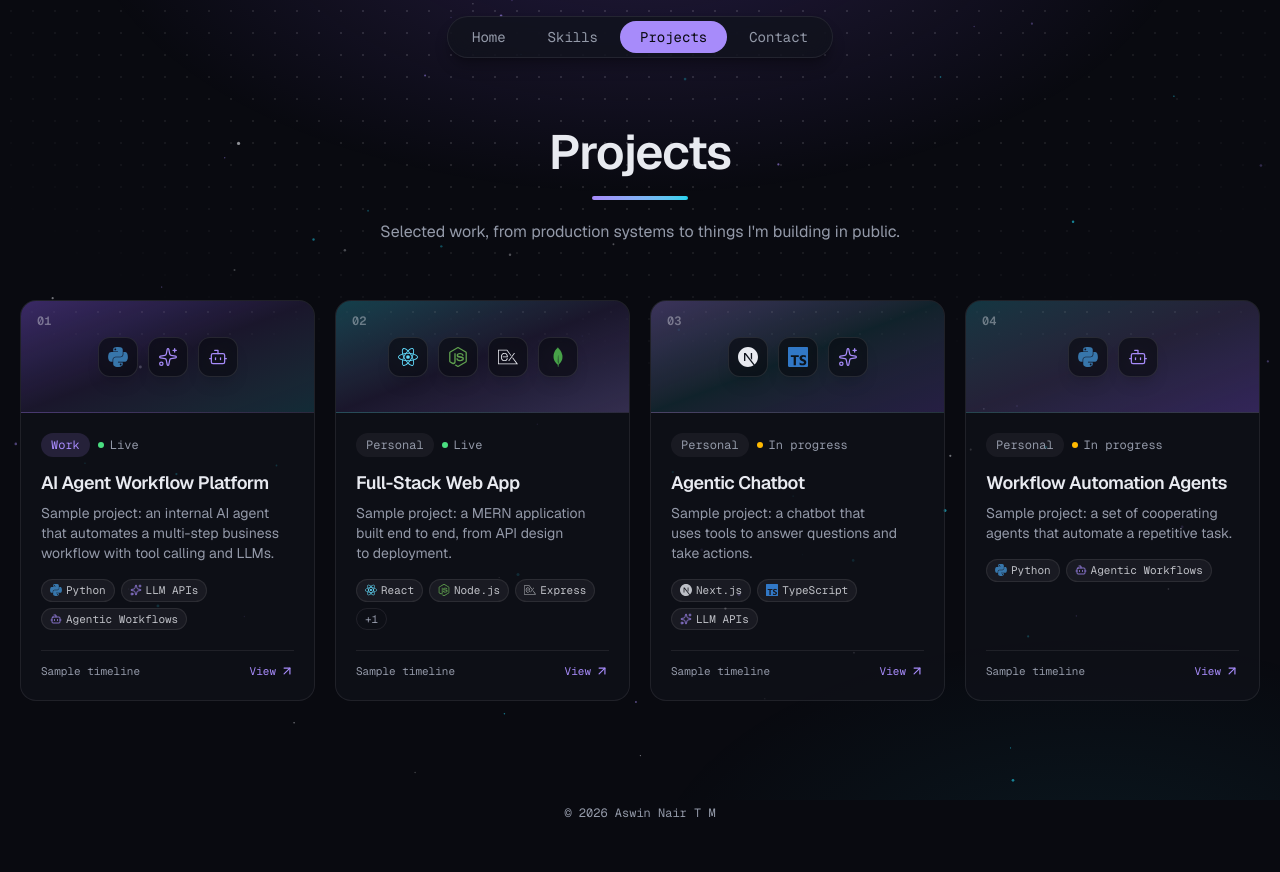
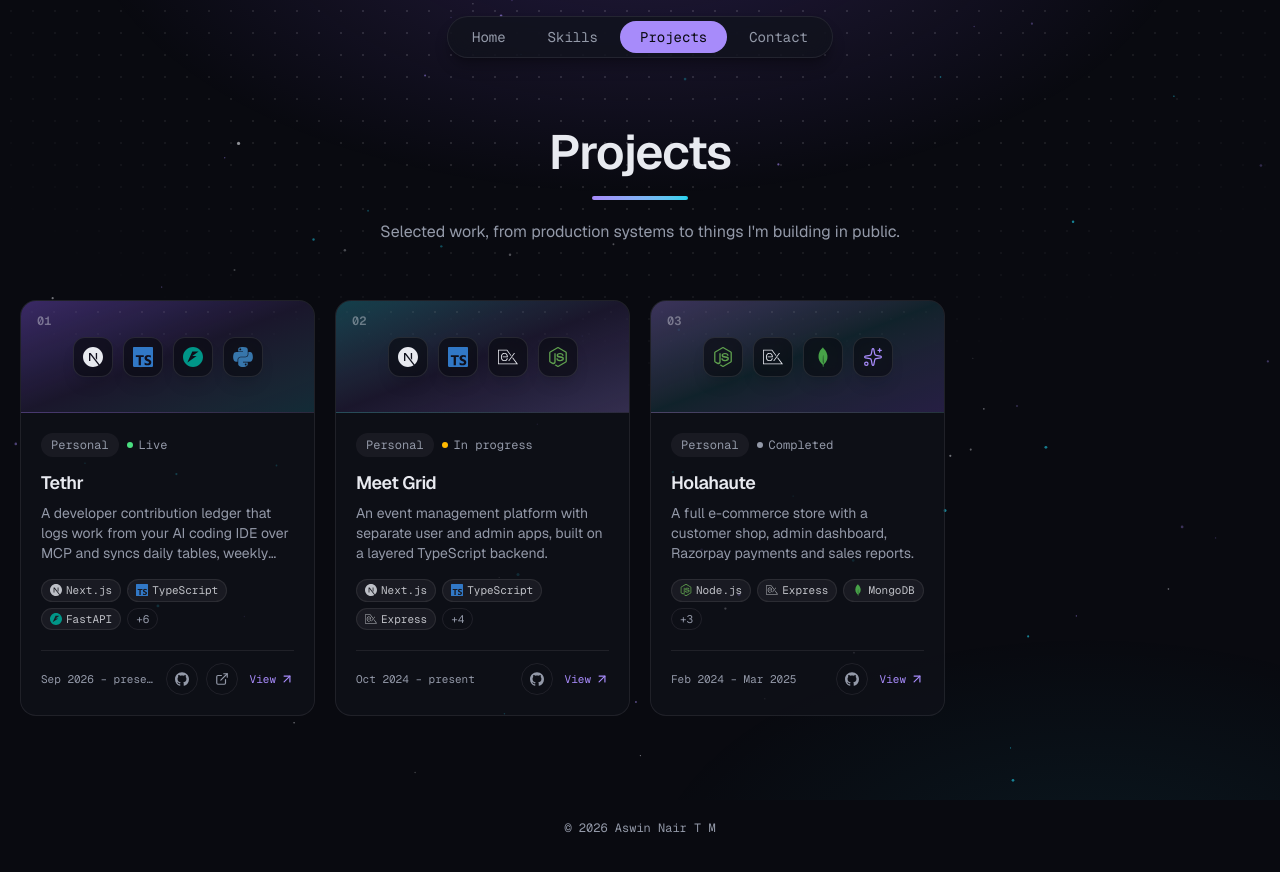
Before and after one commit to aswinambalathara/portfolio, a Next.js app: page /projects in a window 1280 px wide. Shown: the top 872 px of the page. Built offline with nearby package versions, Linux system fonts and the light colour scheme.

Commit message:
feat(projects): replace sample projects with Tethr, Meet Grid and Holahaute
- Add a "completed" project status
- Show GitHub and live links on cards, opening in a new tab
- Add the GitHub profile link

```diff
--- a/src/app/projects/[slug]/page.tsx
+++ b/src/app/projects/[slug]/page.tsx
@@ -75,6 +75,7 @@ export default async function ProjectPage({ params }: Props) {
                 <a
                   href={project.liveUrl}
                   rel="noopener"
+                  target="_blank"
                   className="inline-flex items-center gap-2 rounded-full bg-accent px-5 py-2.5 text-sm font-medium text-bg transition-colors hover:bg-fg"
                 >
                   <ExternalLink aria-hidden className="size-4" />
@@ -85,10 +86,11 @@ export default async function ProjectPage({ params }: Props) {
                 <a
                   href={project.repoUrl}
                   rel="noopener"
+                  target="_blank"
                   className="inline-flex items-center gap-2 rounded-full border border-line px-5 py-2.5 text-sm font-medium transition-colors hover:border-accent/60 hover:text-accent"
                 >
                   <BrandIcon slug="github" className="size-4" />
-                  Source code
+                  View on GitHub
                 </a>
               )}
             </>
--- a/src/components/project-badges.tsx
+++ b/src/components/project-badges.tsx
@@ -1,6 +1,12 @@
 import type { Project } from '@/content/site'
 
-// Work or Personal, plus live or in-progress status. Text first, colour second.
+const statuses: Record<Project['status'], { label: string; dot: string }> = {
+  live: { label: 'Live', dot: 'bg-online' },
+  'in-progress': { label: 'In progress', dot: 'bg-amber-400' },
+  completed: { label: 'Completed', dot: 'bg-muted' },
+}
+
+// Work or Personal, plus the project's status. Text first, colour second.
 export function ProjectBadges({ project }: { project: Project }) {
   return (
     <div className="flex flex-wrap items-center gap-2 font-mono text-xs">
@@ -14,11 +20,8 @@ export function ProjectBadges({ project }: { project: Project }) {
         {project.context === 'work' ? 'Work' : 'Personal'}
       </span>
       <span className="inline-flex items-center gap-1.5 text-muted">
-        <span
-          aria-hidden
-          className={`size-1.5 rounded-full ${project.status === 'live' ? 'bg-online' : 'bg-amber-400'}`}
-        />
-        {project.status === 'live' ? 'Live' : 'In progress'}
+        <span aria-hidden className={`size-1.5 rounded-full ${statuses[project.status].dot}`} />
+        {statuses[project.status].label}
       </span>
     </div>
   )
--- a/src/components/project-card.tsx
+++ b/src/components/project-card.tsx
@@ -1,6 +1,7 @@
-import { ArrowUpRight } from 'lucide-react'
+import { ArrowUpRight, ExternalLink } from 'lucide-react'
 import Link from 'next/link'
 
+import { BrandIcon } from '@/components/brand-icon'
 import { ProjectBadges } from '@/components/project-badges'
 import { SkillLogo } from '@/components/skill-logo'
 import type { Project } from '@/content/site'
@@ -13,14 +14,18 @@ const banners = [
   'from-cyan/20 via-accent/15 to-accent-strong/30',
 ]
 
+const iconLink =
+  'relative z-10 grid size-8 place-items-center rounded-full border border-line text-muted transition-colors hover:border-accent/60 hover:text-accent'
+
+// The title link stretches over the whole card (after:inset-0), so the card stays clickable while
+// the GitHub and live links sit above it as separate links. Confidential projects show neither.
 export function ProjectCard({ project, index }: { project: Project; index: number }) {
   const extraTech = project.tech.length - 3
+  const repoUrl = project.confidential ? undefined : project.repoUrl
+  const liveUrl = project.confidential ? undefined : project.liveUrl
 
   return (
-    <Link
-      href={`/projects/${project.slug}`}
-      className="group flex h-full flex-col overflow-hidden rounded-2xl border border-line bg-surface/60 transition-all duration-300 hover:-translate-y-1 hover:border-accent/50 hover:shadow-xl hover:shadow-accent-strong/15"
-    >
+    <article className="group relative flex h-full flex-col overflow-hidden rounded-2xl border border-line bg-surface/60 transition-all duration-300 hover:-translate-y-1 hover:border-accent/50 hover:shadow-xl hover:shadow-accent-strong/15 has-[a:focus-visible]:border-accent">
       <div
         className={`relative flex h-28 items-center justify-center border-b border-line bg-linear-to-br ${banners[index % banners.length]}`}
       >
@@ -47,7 +52,12 @@ export function ProjectCard({ project, index }: { project: Project; index: numbe
       <div className="flex flex-1 flex-col p-5">
         <ProjectBadges project={project} />
         <h2 className="mt-3 text-lg font-semibold tracking-tight transition-colors group-hover:text-accent">
+          <Link
+            href={`/projects/${project.slug}`}
+            className="outline-none after:absolute after:inset-0 after:content-['']"
+          >
             {project.title}
+          </Link>
         </h2>
         <p className="mt-1.5 line-clamp-3 text-sm text-pretty text-muted">{project.summary}</p>
         <ul className="mt-4 flex flex-wrap gap-1.5" aria-label="Tech used">
@@ -69,7 +79,30 @@ export function ProjectCard({ project, index }: { project: Project; index: numbe
         <div className="mt-auto pt-5">
           <div className="flex items-center justify-between gap-3 border-t border-line pt-3 font-mono text-[11px] text-muted">
             <span className="truncate">{project.timeline}</span>
-            <span className="inline-flex shrink-0 items-center gap-1 text-accent">
+            <div className="flex shrink-0 items-center gap-2">
+              {repoUrl && (
+                <a
+                  href={repoUrl}
+                  rel="noopener"
+                  target="_blank"
+                  aria-label={`${project.title} on GitHub`}
+                  className={iconLink}
+                >
+                  <BrandIcon slug="github" className="size-3.5" />
+                </a>
+              )}
+              {liveUrl && (
+                <a
+                  href={liveUrl}
+                  rel="noopener"
+                  target="_blank"
+                  aria-label={`${project.title} live site`}
+                  className={iconLink}
+                >
+                  <ExternalLink aria-hidden className="size-3.5" />
+                </a>
+              )}
+              <span className="inline-flex items-center gap-1 pl-1 text-accent">
                 View
                 <ArrowUpRight
                   aria-hidden
@@ -79,6 +112,7 @@ export function ProjectCard({ project, index }: { project: Project; index: numbe
             </div>
           </div>
         </div>
-    </Link>
+      </div>
+    </article>
   )
 }
--- a/src/content/site.ts
+++ b/src/content/site.ts
@@ -18,7 +18,7 @@ export type Project = {
   title: string
   summary: string
   context: 'work' | 'personal'
-  status: 'live' | 'in-progress'
+  status: 'live' | 'in-progress' | 'completed'
   role: string
   timeline: string
   tech: string[]
@@ -42,8 +42,6 @@ export const site = {
     'Full-stack developer (MERN · Next.js) with 2 years of experience, currently building agentic workflows with Python and LLMs. Based in Trivandrum, Kerala.',
   availability: 'Open to roles · Remote, Kerala, Bengaluru, Chennai, Dubai',
   url: 'https://portfolio.aswin-ambalathara.space',
-  city: 'Trivandrum',
-  timeZone: 'Asia/Kolkata',
 
   email: 'aswinnairtm@gmail.com',
   // TODO: free Web3Forms access key (web3forms.com). It is public by design. While empty, the
@@ -52,9 +50,9 @@ export const site = {
   // TODO: put the résumé at public/resume.pdf, then set this to '/resume.pdf'. Empty hides the buttons.
   resumeUrl: '',
   avatarUrl: '/avatar.jpg',
-  // TODO: real profile URLs. Entries with an empty href are hidden.
+  // TODO: LinkedIn URL. Entries with an empty href are hidden.
   socials: [
-    { platform: 'github', href: '' },
+    { platform: 'github', href: 'https://github.com/aswinambalathara' },
     { platform: 'linkedin', href: '' },
   ] satisfies Social[] as Social[],
 }
@@ -120,84 +118,99 @@ export const skillGroups: SkillGroup[] = [
   },
 ]
 
-// TODO: replace these sample projects with real ones. Every text field below is a placeholder.
+// Projects from github.com/aswinambalathara, newest first. Tethr is the current project.
 export const projects: Project[] = [
   {
-    slug: 'ai-agent-workflow-platform',
-    title: 'AI Agent Workflow Platform',
+    slug: 'tethr',
+    title: 'Tethr',
     summary:
-      'Sample project: an internal AI agent that automates a multi-step business workflow with tool calling and LLMs.',
-    context: 'work',
+      'A developer contribution ledger that logs work from your AI coding IDE over MCP and syncs daily tables, weekly summaries and monthly appraisal dossiers to Google Docs.',
+    context: 'personal',
     status: 'live',
-    role: 'Sample role: designed and built the agent and its tool integrations',
-    timeline: 'Sample timeline',
-    tech: ['Python', 'LLM APIs', 'Agentic Workflows'],
-    overview: 'Sample overview: what the project is, who uses it and why it exists.',
-    problem: 'Sample problem: the manual process this replaced and why it was slow or error-prone.',
+    role: 'Solo developer: product, frontend, backend and MCP server',
+    timeline: 'Sep 2026 – present',
+    tech: [
+      'Next.js',
+      'TypeScript',
+      'FastAPI',
+      'Python',
+      'MongoDB',
+      'MCP',
+      'Gemini',
+      'Clerk',
+      'Google Docs API',
+    ],
+    overview:
+      'Tethr records every contribution as Contribution → Outcome → Evidence: what you did, the impact it had, and proof such as a PR, commit or ticket. Entries come straight from AI coding IDEs (Cursor, Claude Code, Antigravity, Windsurf) through the Model Context Protocol, or from a web dashboard, and are written to a connected Google Doc.',
+    problem:
+      'Before a performance review, developers dig through months of git history, closed PRs and chat threads to remember what they shipped and why it mattered. A vague work diary does not hold up, and nobody keeps one by hand.',
     features: [
-      'Sample feature: what the agent does on its own',
-      'Sample feature: which tools or systems it connects to',
-      'Sample feature: how people review or approve its work',
+      'FastMCP server with add_task, update_task, get_tasks and sync_docs tools, so the IDE assistant logs work from the code it just changed',
+      'Three-tier Google Docs ledger: a 10-column daily contribution table, Saturday weekly summaries and month-end appraisal dossiers',
+      'Gemini 2.0 Flash writes weekly and monthly summaries, with a template fallback that works offline or without an API key',
+      'Custom MCP sign-in screen with silent Clerk session checks, loopback redirect and a copy-code fallback for IDEs',
+      'Configurable sync cadence (real-time, end of day or weekly) with a cap on manual summary syncs',
+      'Dashboard with impact table, Kanban view and starred career highlights for promotion packets',
     ],
-    challenges: 'Sample challenges: the hardest technical problems and how they were solved.',
-    outcome: 'Sample outcome: the measurable result, such as time saved or errors reduced.',
-    confidential: true,
+    challenges:
+      'Designing an OAuth-style authorization flow that works inside IDE MCP clients, with a loopback redirect and a manual-code fallback; verifying Clerk JWTs (RS256) in FastAPI; encrypting stored Google tokens with AES-256-GCM; and formatting structured tables reliably through the Google Docs batchUpdate API.',
+    outcome:
+      'Live, with the MCP tools, Google Docs sync and AI-written summaries running across a Next.js frontend and a FastAPI backend. New features are being added.',
+    repoUrl: 'https://github.com/aswinambalathara/Tethr',
+    liveUrl: 'https://tethr.aswin-ambalathara.space',
   },
   {
-    slug: 'full-stack-web-app',
-    title: 'Full-Stack Web App',
-    summary: 'Sample project: a MERN application built end to end, from API design to deployment.',
+    slug: 'meet-grid',
+    title: 'Meet Grid',
+    summary:
+      'An event management platform with separate user and admin apps, built on a layered TypeScript backend.',
     context: 'personal',
-    status: 'live',
-    role: 'Sample role: solo developer',
-    timeline: 'Sample timeline',
-    tech: ['React', 'Node.js', 'Express', 'MongoDB'],
-    overview: 'Sample overview: what the app does and who it is for.',
-    problem: 'Sample problem: the need this app answers.',
+    status: 'in-progress',
+    role: 'Solo developer: frontend and backend',
+    timeline: 'Oct 2024 – present',
+    tech: ['Next.js', 'TypeScript', 'Express', 'Node.js', 'MongoDB', 'Redux', 'Tailwind CSS'],
+    overview:
+      'Meet Grid lets people discover and manage events, while admins manage users and event categories. The Next.js frontend talks to an Express and TypeScript API organised with the repository pattern.',
+    problem:
+      'Event apps mix user, admin and data-access logic quickly. The goal was a clean, layered backend that stays easy to extend as features grow.',
     features: [
-      'Sample feature: the main thing a user can do',
-      'Sample feature: authentication or accounts',
-      'Sample feature: an interesting technical detail',
+      'User and admin areas with separate authentication and routes',
+      'Sign-in with email or Google (Passport OAuth 2.0), with JWT cookies',
+      'Event categories, event listings and user management for admins',
+      'Location search and maps with Mapbox, and image upload and cropping with Cloudinary',
+      'Forms validated with React Hook Form and Zod on the client and Joi on the server',
     ],
-    challenges: 'Sample challenges: what was hard and what was learned.',
-    outcome: 'Sample outcome: who uses it, or what it proved.',
+    challenges:
+      'Keeping the backend layered (routes, controllers, services, repositories) so business logic never talks to Mongoose directly, and sharing typed interfaces between the API and the Next.js app.',
+    outcome:
+      'The user and admin foundations are built: authentication, event categories, listings and user management on a layered backend. The remaining features are next.',
+    repoUrl: 'https://github.com/aswinambalathara/Meet_Grid',
   },
   {
-    slug: 'agentic-chatbot',
-    title: 'Agentic Chatbot',
-    summary: 'Sample project: a chatbot that uses tools to answer questions and take actions.',
+    slug: 'holahaute',
+    title: 'Holahaute',
+    summary:
+      'A full e-commerce store with a customer shop, admin dashboard, Razorpay payments and sales reports.',
     context: 'personal',
-    status: 'in-progress',
-    role: 'Sample role: solo developer',
-    timeline: 'Sample timeline',
-    tech: ['Next.js', 'TypeScript', 'LLM APIs'],
-    overview: 'Sample overview: what the chatbot helps with.',
-    problem: 'Sample problem: why a tool-using chatbot was needed.',
+    status: 'completed',
+    role: 'Solo developer: full stack',
+    timeline: 'Feb 2024 – Mar 2025',
+    tech: ['Node.js', 'Express', 'MongoDB', 'EJS', 'Razorpay', 'JavaScript'],
+    overview:
+      'Holahaute is a server-rendered online store built with Express, MongoDB and EJS. Customers browse, add to cart or wishlist and pay online; admins manage the catalogue, offers and orders from a dashboard.',
+    problem:
+      'A real shop needs much more than a product list: accounts, carts, offers, payments, order tracking and reporting for the owner.',
     features: [
-      'Sample feature: streaming answers',
-      'Sample feature: tools the chatbot can call',
-      'Sample feature: how answers stay grounded',
+      'Product, category, banner, offer and coupon management in an admin dashboard',
+      'Cart, wishlist, wallet, addresses, ratings and order history for customers',
+      'Online payments with Razorpay',
+      'Email OTP verification and Google sign-in',
+      'Sales reports exported to Excel and PDF, and image cropping for product photos',
     ],
-    challenges: 'Sample challenges: reliability, prompts or tool design.',
-    outcome: 'Sample outcome: what works today and what is next.',
-  },
-  {
-    slug: 'workflow-automation-agents',
-    title: 'Workflow Automation Agents',
-    summary: 'Sample project: a set of cooperating agents that automate a repetitive task.',
-    context: 'personal',
-    status: 'in-progress',
-    role: 'Sample role: solo developer',
-    timeline: 'Sample timeline',
-    tech: ['Python', 'Agentic Workflows'],
-    overview: 'Sample overview: the task these agents automate.',
-    problem: 'Sample problem: why doing it by hand did not scale.',
-    features: [
-      'Sample feature: how the agents split the work',
-      'Sample feature: how they hand off to each other',
-      'Sample feature: how failures are handled',
-    ],
-    challenges: 'Sample challenges: coordination between agents.',
-    outcome: 'Sample outcome: current status and next steps.',
+    challenges:
+      'Keeping cart totals, coupons, offers and wallet balances consistent through checkout and payment, and generating downloadable sales reports on the server.',
+    outcome:
+      'Completed, covering the full shop and admin workflow from browsing to payment and reporting.',
+    repoUrl: 'https://github.com/aswinambalathara/Holahaute',
   },
 ]
```
Lines whose indentation alone changed are shown as unchanged.
